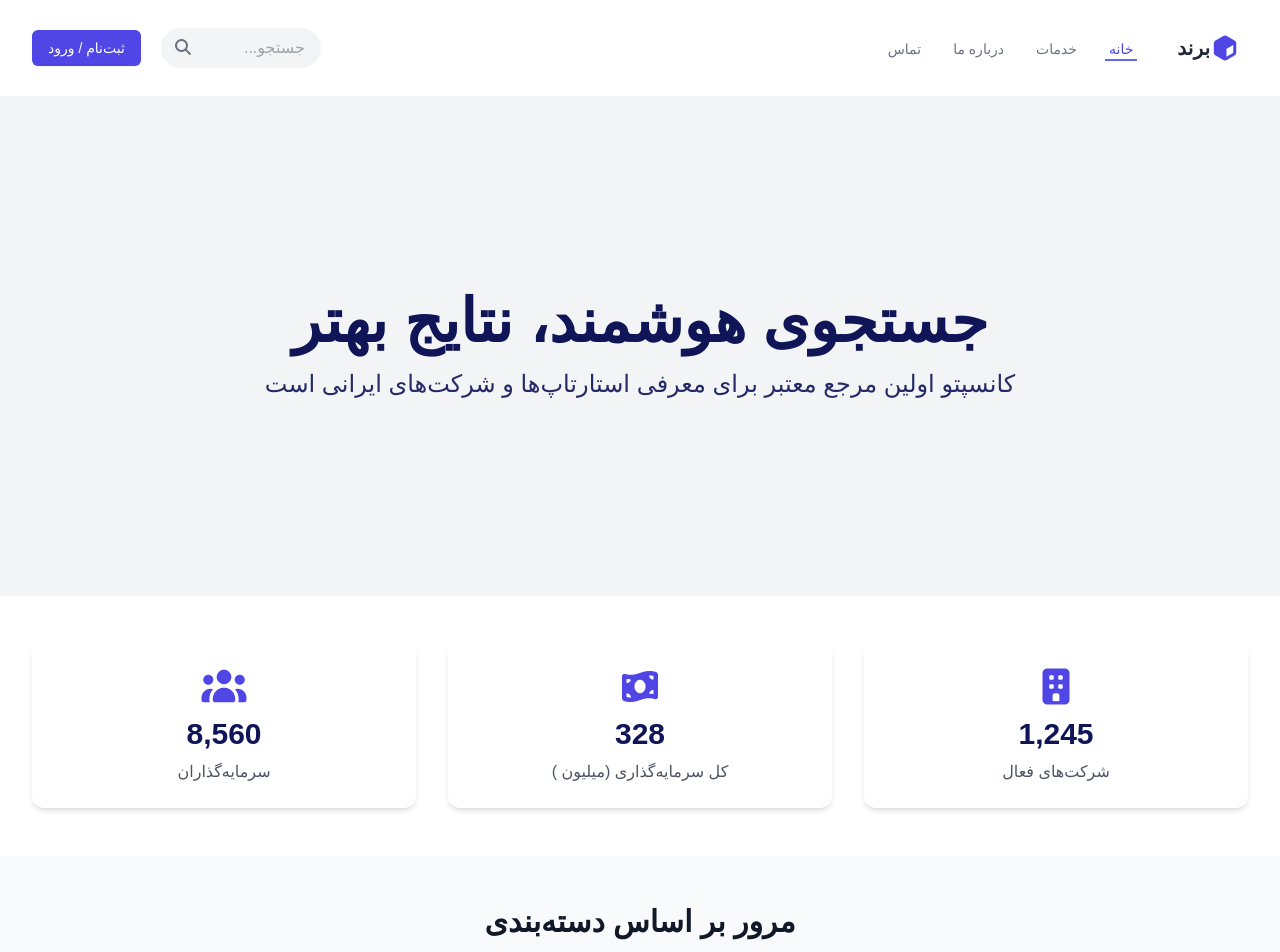
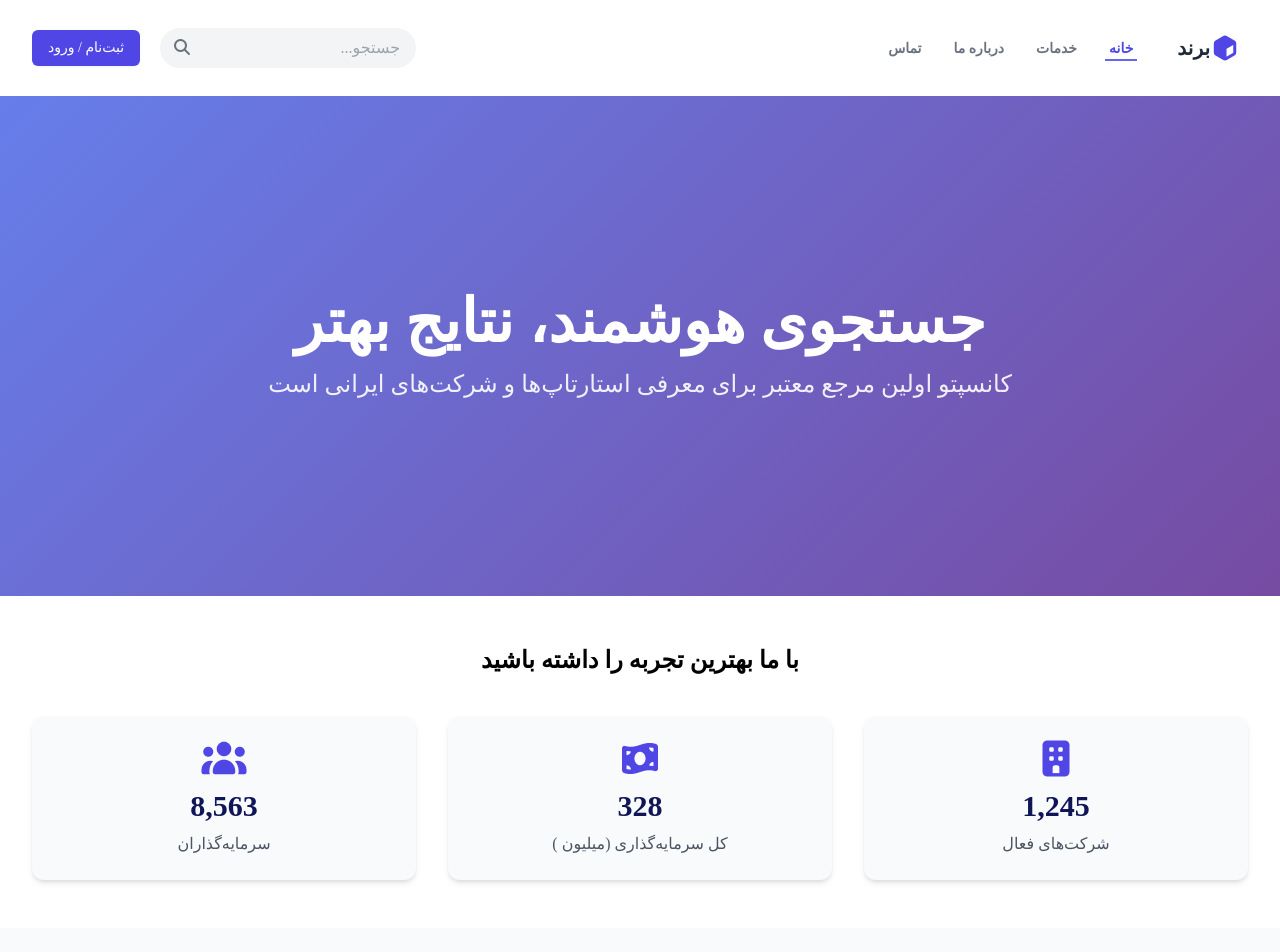
Before and after one commit to MohsenFakheriaghdam/Concepto, a React (Vite) app: page / in a window 1280 px wide. Shown: the top 952 px of the page. Built offline with nearby package versions, Linux system fonts and the light colour scheme; a small style sheet from the web is missing.

Commit message:
fix company summary bug and Dynamic stats section number

```diff
--- a/index.html
+++ b/index.html
@@ -15,7 +15,7 @@
 		<link href="https://cdn.jsdelivr.net/gh/rastikerdar/vazirmatn@v33.003/Vazirmatn-font-face.css" rel="stylesheet" type="text/css" />
 	</head>
 	<body>
-		<div id="root" class="text-[#0F1557]"></div>
+		<div id="root" class="font-[Vazirmatn] select-none"></div>
 		<script type="module" src="/src/main.jsx"></script>
 	</body>
 </html>
--- a/package.json
+++ b/package.json
@@ -15,7 +15,8 @@
     "react": "^19.1.1",
     "react-dom": "^19.1.1",
     "react-router-dom": "^7.8.1",
-    "tailwindcss-rtl": "^0.9.0"
+    "tailwindcss-rtl": "^0.9.0",
+    "vazirmatn": "^33.0.3"
   },
   "devDependencies": {
     "@eslint/js": "^9.33.0",
--- a/src/App.jsx
+++ b/src/App.jsx
@@ -12,7 +12,7 @@ import { BrowserRouter as Router, Routes, Route } from "react-router-dom";
 function App() {
 	return (
 		<Router>
-			<div className="min-w-80 min-h-screen">
+			<div className="min-w-80 min-h-screen ">
 				<Navbar />
 				<Routes>
 					<Route path="/" element={<HomePage />} />
--- a/src/components/layout/NavBar.jsx
+++ b/src/components/layout/NavBar.jsx
@@ -52,7 +52,7 @@ export default function Navbar() {
 						<div className="hidden md:mr-10 lg:flex  md:space-x-reverse md:space-x-6 ">
 							<button
 								onClick={() => navigate("/")}
-								className="text-indigo-600 border-indigo-500 inline-flex items-center px-1 pt-1 border-b-2 text-sm font-medium bg-transparent focus:outline-none"
+								className="text-indigo-600 font-bold border-indigo-500 inline-flex items-center px-1 pt-1 border-b-2 text-sm  bg-transparent focus:outline-none"
 							>
 								خانه
 							</button>
@@ -64,19 +64,19 @@ export default function Navbar() {
 							</a> */}
 							<a
 								href="#"
-								className="text-gray-500 hover:text-gray-700 hover:border-gray-300 inline-flex items-center px-1 pt-1 border-b-2 border-transparent text-sm font-medium"
+								className="text-gray-500 font-bold hover:text-gray-700 hover:border-gray-300 inline-flex items-center px-1 pt-1 border-b-2 border-transparent text-sm "
 							>
 								خدمات
 							</a>
 							<a
 								href="#"
-								className="text-gray-500 hover:text-gray-700 hover:border-gray-300 inline-flex items-center px-1 pt-1 border-b-2 border-transparent text-sm font-medium"
+								className="text-gray-500 font-bold hover:text-gray-700 hover:border-gray-300 inline-flex items-center px-1 pt-1 border-b-2 border-transparent text-sm "
 							>
 								درباره ما
 							</a>
 							<a
 								href="#"
-								className="text-gray-500 hover:text-gray-700 hover:border-gray-300 inline-flex items-center px-1 pt-1 border-b-2 border-transparent text-sm font-medium"
+								className="text-gray-500 font-bold hover:text-gray-700 hover:border-gray-300 inline-flex items-center px-1 pt-1 border-b-2 border-transparent text-sm"
 							>
 								تماس
 							</a>
@@ -85,15 +85,20 @@ export default function Navbar() {
 
 					{/* Search and buttons */}
 					<div className="hidden lg:flex items-center md:space-x-reverse md:space-x-5">
-						<form onSubmit={handleSearch} className="relative">
+						<form onSubmit={handleSearch} className="relative  flex items-center ">
 							<input
 								type="text"
 								placeholder="جستجو..."
-								className="search-input bg-gray-100 rounded-full py-2 px-4 pl-10 focus:outline-none focus:ring-2 focus:ring-indigo-500 w-40"
+								className="search-input bg-gray-100 rounded-full py-2 px-4 pl-10 focus:outline-none focus:ring-2 focus:ring-indigo-500 transition-none w-full"
+								style={{ transition: "none", width: "100%" }}
 								value={searchQuery}
 								onChange={(e) => setSearchQuery(e.target.value)}
 							/>
-							<button type="submit" className="absolute left-3 top-1/2 transform -translate-y-1/2 text-gray-500">
+							<button
+								type="submit"
+								className="absolute left-3 top-1/2 transform -translate-y-1/2 text-gray-500 transition-none"
+								style={{ transition: "none" }}
+							>
 								<i className="fas fa-search"></i>
 							</button>
 						</form>
@@ -127,15 +132,20 @@ export default function Navbar() {
 			{/* Mobile menu */}
 			<div className={`mobile-menu lg:hidden ${isMenuOpen ? "open" : ""}`}>
 				<div className="pt-2 pb-4 px-4 space-y-1 bg-white shadow-lg">
-					<form onSubmit={handleSearch} className="relative mb-4">
+					<form onSubmit={handleSearch} className="relative mb-4 flex items-center">
 						<input
 							type="text"
 							placeholder="جستجو..."
-							className="search-input bg-gray-100 rounded-full py-2 px-4 pl-10 focus:outline-none focus:ring-2 focus:ring-indigo-500 w-full"
+							className="search-input bg-gray-100 rounded-full py-2 px-4 pl-10 focus:outline-none focus:ring-2 focus:ring-indigo-500 transition-none w-full"
+							style={{ transition: "none", width: "100%" }}
 							value={searchQuery}
 							onChange={(e) => setSearchQuery(e.target.value)}
 						/>
-						<button type="submit" className="absolute left-3 top-1/2 transform -translate-y-1/2 text-gray-500">
+						<button
+							type="submit"
+							className="absolute left-3 top-1/2 transform -translate-y-1/2 text-gray-500 transition-none"
+							style={{ transition: "none" }}
+						>
 							<i className="fas fa-search"></i>
 						</button>
 					</form>
--- a/src/pages/CompanyPage.jsx
+++ b/src/pages/CompanyPage.jsx
@@ -236,6 +236,7 @@ function TabButton({ label, active, onClick }) {
 			className={`tab-btn py-4 px-2 md:px-4 font-medium text-sm md:text-base border-b-2 border-transparent hover:text-blue-600 hover:border-blue-300 transition ${
 				active ? "active border-blue-600 text-blue-600" : ""
 			}`}
+			style={{ whiteSpace: "nowrap" }}
 			onClick={onClick}
 			type="button"
 		>
@@ -417,6 +418,7 @@ function AboutUs({ companyData }) {
 	const [openFAQ, setOpenFAQ] = useState(null);
 	return (
 		<>
+			{/* //! */}
 			{/* Company Summary */}
 			<div className="bg-white rounded-xl shadow-sm p-6 mb-6">
 				<h2 className="text-2xl font-bold text-gray-800 mb-4">خلاصه شرکت</h2>
@@ -427,7 +429,11 @@ function AboutUs({ companyData }) {
 						</div>
 						<div>
 							<h3 className="font-semibold text-gray-800">تأسیس</h3>
-							<p className="text-gray-600">{companyData.founded}</p>
+							<p className="text-gray-600">
+								{typeof companyData.founded === "string" && companyData.founded.includes("T")
+									? new Date(companyData.founded).getFullYear()
+									: companyData.founded}
+							</p>
 						</div>
 					</div>
 					<div className="flex items-start">
@@ -512,13 +518,13 @@ function Support() {
 			<div className="grid grid-cols-1 md:grid-cols-2 gap-6">
 				<div className="bg-gray-50 p-6 rounded-lg">
 					<div className="flex items-center mb-4">
-						<div className="bg-blue-100 p-3 rounded-lg mr-4">
+						<div className="bg-blue-100 p-3 rounded-lg ml-4">
 							<i className="fas fa-headset text-blue-600"></i>
 						</div>
 						<h3 className="text-xl font-semibold text-gray-800">پشتیبانی مشتریان</h3>
 					</div>
 					<p className="text-gray-600 mb-4">تیم پشتیبانی ما آماده پاسخگویی به سوالات و مشکلات شماست.</p>
-					<div className="space-y-3">
+					<div className=" md:space-x-reverse md:space-y-3">
 						<div className="flex items-center">
 							<i className="fas fa-phone-alt text-blue-500 mr-3"></i>
 							<span className="text-gray-700">+1 (555) 123-4567</span>
@@ -535,7 +541,7 @@ function Support() {
 				</div>
 				<div className="bg-gray-50 p-6 rounded-lg">
 					<div className="flex items-center mb-4">
-						<div className="bg-blue-100 p-3 rounded-lg mr-4">
+						<div className="bg-blue-100 p-3 rounded-lg ml-4">
 							<i className="fas fa-book text-blue-600"></i>
 						</div>
 						<h3 className="text-xl font-semibold text-gray-800">پایگاه دانش</h3>
@@ -633,7 +639,7 @@ export default function CompanyPage() {
 		<div className="bg-gray-50 font-sans min-h-screen">
 			<div className="container mx-auto px-4 py-8 max-w-6xl">
 				{/* Header Section */}
-				<header className="bg-white rounded-xl shadow-md overflow-hidden mb-8">
+				<header className=" bg-white rounded-xl shadow-md overflow-hidden mb-8">
 					<div className="md:flex">
 						<div className="md:w-1/4 p-6 flex justify-center">
 							<img
@@ -647,7 +653,7 @@ export default function CompanyPage() {
 								<div>
 									<div className="flex items-center mb-2">
 										<h1 className="text-3xl font-bold text-gray-800">{companyData.name}</h1>
-										<span className="ml-4 px-3 py-1 bg-blue-100 text-blue-800 text-sm font-medium rounded-full">
+										<span className="mr-4 px-3 py-1 bg-blue-100 text-blue-800 text-sm font-medium rounded-full">
 											{companyData.category}
 										</span>
 									</div>
@@ -706,7 +712,7 @@ export default function CompanyPage() {
 				{/* Tabs Navigation */}
 				<div className="bg-white rounded-xl shadow-sm overflow-hidden mb-8">
 					<div className="overflow-x-auto">
-						<nav className="flex space-x-1 md:space-x-4 px-4">
+						<nav className="flex flex-nowrap md:space-x-reverse md:space-x-4 px-4" style={{ whiteSpace: "nowrap" }}>
 							{tabList.map((tab) => (
 								<TabButton key={tab.id} label={tab.label} active={activeTab === tab.id} onClick={() => setActiveTab(tab.id)} />
 							))}
--- a/src/pages/HomePage.jsx
+++ b/src/pages/HomePage.jsx
@@ -9,6 +9,19 @@ export default function HomePage() {
 		{ value: 328, label: "کل سرمایه‌گذاری (میلیون )", icon: "money-bill-wave" },
 		{ value: 8560, label: "سرمایه‌گذاران", icon: "users" },
 	]);
+
+	useEffect(() => {
+		const interval = setInterval(() => {
+			setStats((prevStats) =>
+				prevStats.map((stat) => ({
+					...stat,
+					value: stat.value + Math.floor(Math.random() * 10 - 5), // تغییر تصادفی
+				}))
+			);
+		}, 2000); // هر ۵ ثانیه
+
+		return () => clearInterval(interval);
+	}, []);
 
 	const categories = ["فناوری", "مالی", "سلامت", "تجارت الکترونیک", "آموزش", "حمل و نقل", "بلاک‌چین", "انرژی تجدیدپذیر", "غذا و نوشیدنی", "سرگرمی"];
 
@@ -23,6 +36,7 @@ export default function HomePage() {
 			location: "Iran, Tehran",
 			rating: 4.8,
 			logo: "/image/snaplogo.jpg",
+			founded: new Date("2014-01-01").toISOString(),
 		},
 		{
 			id: 2,
@@ -35,6 +49,7 @@ export default function HomePage() {
 			location: "Iran, Tehran",
 			rating: 4.6,
 			logo: "/image/cropped-Site-Icon.jpg",
+			founded: new Date("2006-01-01").toISOString(),
 		},
 		{
 			id: 3,
@@ -46,6 +61,7 @@ export default function HomePage() {
 			location: "Iran, Tehran",
 			rating: 4.9,
 			logo: "/image/alibaba.jpg",
+			founded: new Date("2014-01-01").toISOString(),
 		},
 		{
 			id: 4,
@@ -58,6 +74,7 @@ export default function HomePage() {
 			location: "Iran, Tehran",
 			rating: 4.5,
 			logo: "/image/iranserver.jpg",
+			founded: new Date("2010-01-01").toISOString(),
 		},
 		{
 			id: 5,
@@ -70,6 +87,7 @@ export default function HomePage() {
 			location: "Iran, Tehran",
 			rating: 4.7,
 			logo: "/image/604U4zrw_400x400.jpg",
+			founded: new Date("2017-01-01").toISOString(),
 		},
 	];
 
@@ -110,16 +128,17 @@ export default function HomePage() {
 	const [activeCategory, setActiveCategory] = useState("All");
 
 	const navigate = useNavigate();
-
+	// !
 	const handleCompanyClick = (company) => {
-		navigate(`/company/${company.id}`, { state: { company } });
+		// Pass founded explicitly (though company already contains it)
+		navigate(`/company/${company.id}`, { state: { company: { ...company, founded: company.founded } } });
 	};
 
 	return (
 		<div className="min-h-screen ">
 			{/* Hero Section */}
 			{/* gradient-bg */}
-			<div className="bg-gray-100 text-[#0F1557] py-20 px-4 sm:px-6 lg:px-8 h-[500px] flex items-center justify-center">
+			<div className="gradient-bg  text-white py-20 px-4 sm:px-6 lg:px-8 h-[500px] flex items-center justify-center">
 				<div className="max-w-7xl mx-auto text-center">
 					<h1 className="text-4xl sm:text-5xl lg:text-6xl font-bold mb-4">جستجوی هوشمند، نتایج بهتر</h1>
 					<p className="text-xl sm:text-2xl opacity-90">کانسپتو اولین مرجع معتبر برای معرفی استارتاپ‌ها و شرکت‌های ایرانی است</p>
@@ -127,10 +146,11 @@ export default function HomePage() {
 			</div>
 
 			{/* Stats Section */}
-			<div className="max-w-7xl mx-auto px-4 sm:px-6 lg:px-8 py-12">
-				<div className="grid grid-cols-1 md:grid-cols-3 gap-8">
+			<div className="max-w-7xl mx-auto px-4 sm:px-6 lg:px-8 py-12 flex flex-col items-center justify-between">
+				<h2 className="mb-10 font-bold max-sm:text-xl md:text-2xl">با ما بهترین تجربه را داشته باشید</h2>
+				<div className="grid grid-cols-1 md:grid-cols-3 gap-8 justify-between w-full ">
 					{stats.map((stat, index) => (
-						<div key={index} className="bg-white rounded-xl shadow-md p-6 text-center">
+						<div key={index} className="bg-slate-50 rounded-xl shadow-md p-6 text-center">
 							<div className="text-indigo-600 text-4xl mb-2">
 								<i className={`fas fa-${stat.icon}`}></i>
 							</div>
```
Also changed, not shown: 1 other file (tests, documents, lock files or other folders).
